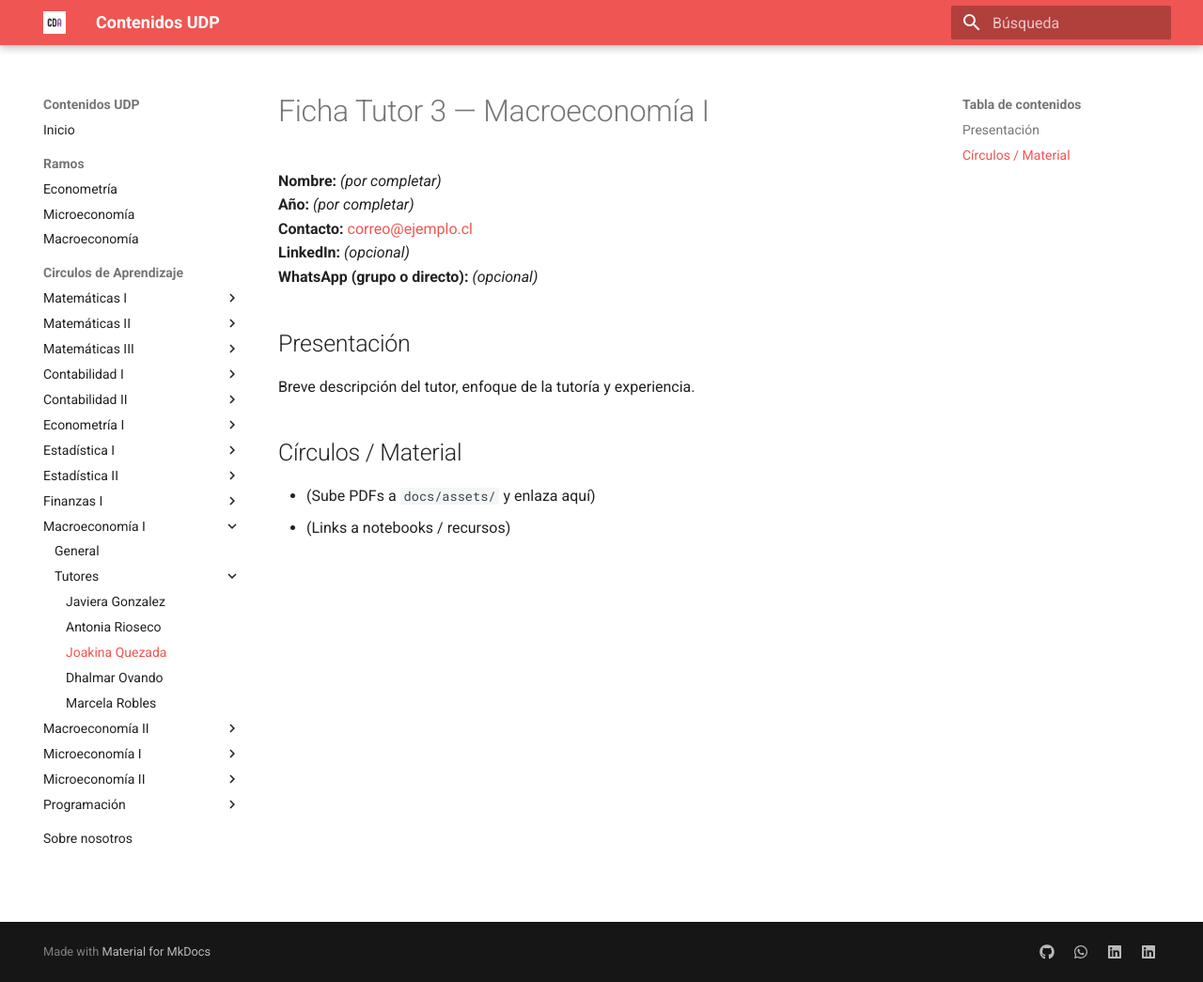
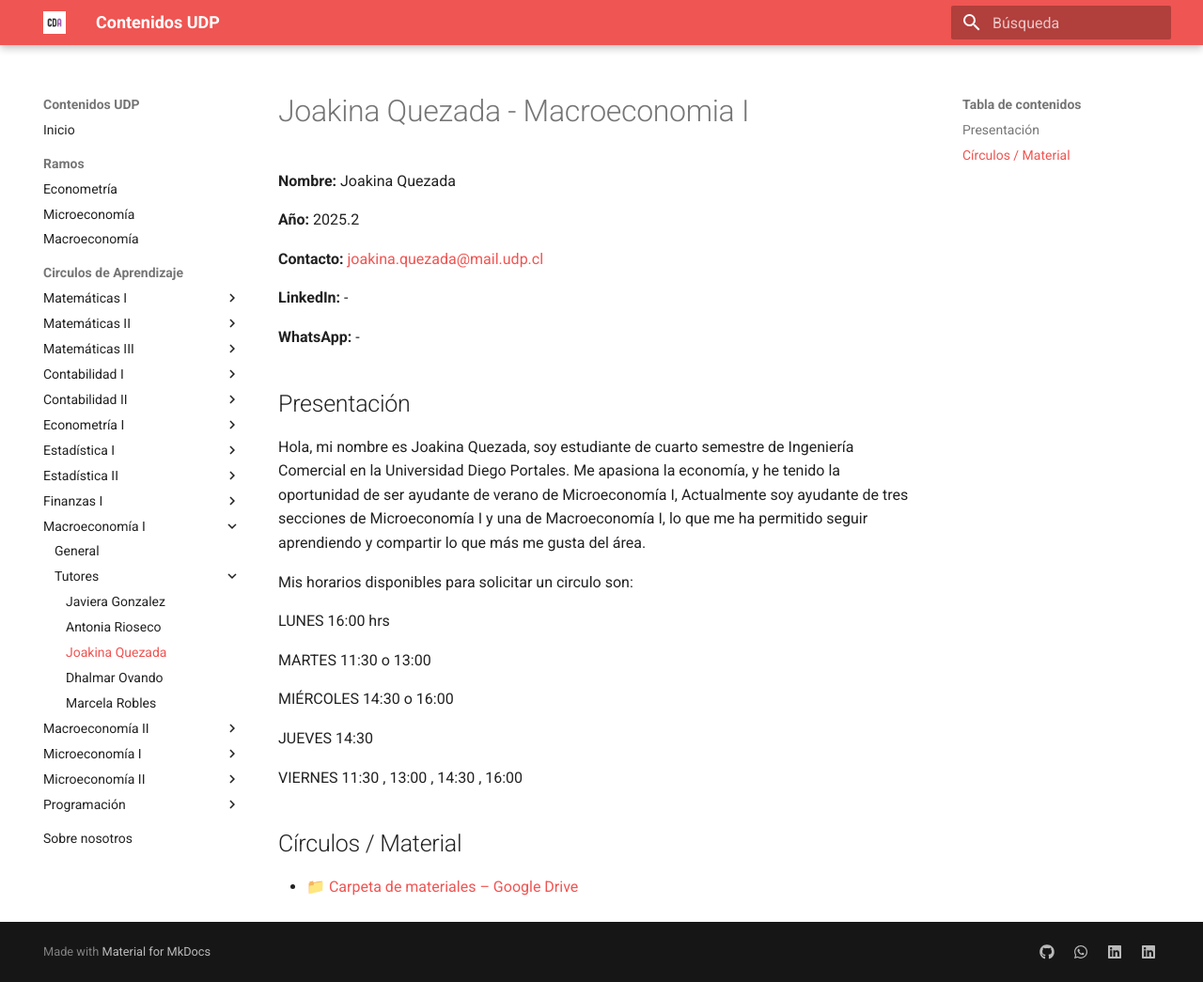
Before and after one commit to cda-fae/cda-fae, an MkDocs documentation site: the page built from docs/tutorias/macroeconomia-1/tutores/tutor3.md, in a window 1280 px wide and 1045 px high. Shown: the whole window at 94% size. Built offline with MkDocs 1.6.1 and Material for MkDocs 9.7.7, drawn with Linux system fonts in a browser that asks for light colours.

Commit message:
joakina quezada macro1

```diff
--- a/docs/tutorias/macroeconomia-1/tutores/tutor3.md
+++ b/docs/tutorias/macroeconomia-1/tutores/tutor3.md
@@ -1,14 +1,33 @@
-# Ficha Tutor 3 — Macroeconomía I
+# Joakina Quezada - Macroeconomia I
 
-**Nombre:** _(por completar)_
-**Año:** _(por completar)_
-**Contacto:** [correo@ejemplo.cl](mailto:correo@ejemplo.cl)
-**LinkedIn:** _(opcional)_
-**WhatsApp (grupo o directo):** _(opcional)_
+**Nombre:** Joakina Quezada
+
+**Año:** 2025.2
+
+**Contacto:**  [joakina.quezada@mail.udp.cl](mailto:joakina.quezada@mail.udp.cl?subject=Consulta%20Tutor%C3%ADas%20MacroeconomiaI%20I)
+
+**LinkedIn:** -
+
+**WhatsApp:** -
 
 ## Presentación
-Breve descripción del tutor, enfoque de la tutoría y experiencia.
+Hola, mi nombre es Joakina Quezada, soy estudiante de cuarto semestre de Ingeniería Comercial en la Universidad Diego Portales.
+Me apasiona la economía, y he tenido la oportunidad de ser ayudante de verano de Microeconomía I, Actualmente soy ayudante de tres secciones de Microeconomía I y una de Macroeconomía I, lo que me ha permitido seguir aprendiendo y compartir lo que más me gusta del área.
+
+Mis horarios disponibles para solicitar un circulo son:
+
+LUNES 16:00 hrs
+
+MARTES 11:30 o 13:00
+
+MIÉRCOLES 14:30 o 16:00
+
+JUEVES 14:30
+
+VIERNES 11:30 , 13:00 , 14:30 ,  16:00
+
+
 
 ## Círculos / Material
-- (Sube PDFs a `docs/assets/` y enlaza aquí)
-- (Links a notebooks / recursos)
+
+- 📁 [Carpeta de materiales – Google Drive](https://drive.google.com/drive/folders/1wmfN9BZ0SYvihsP9AYnNnenPh9oCoE8F?usp=sharing)
```
